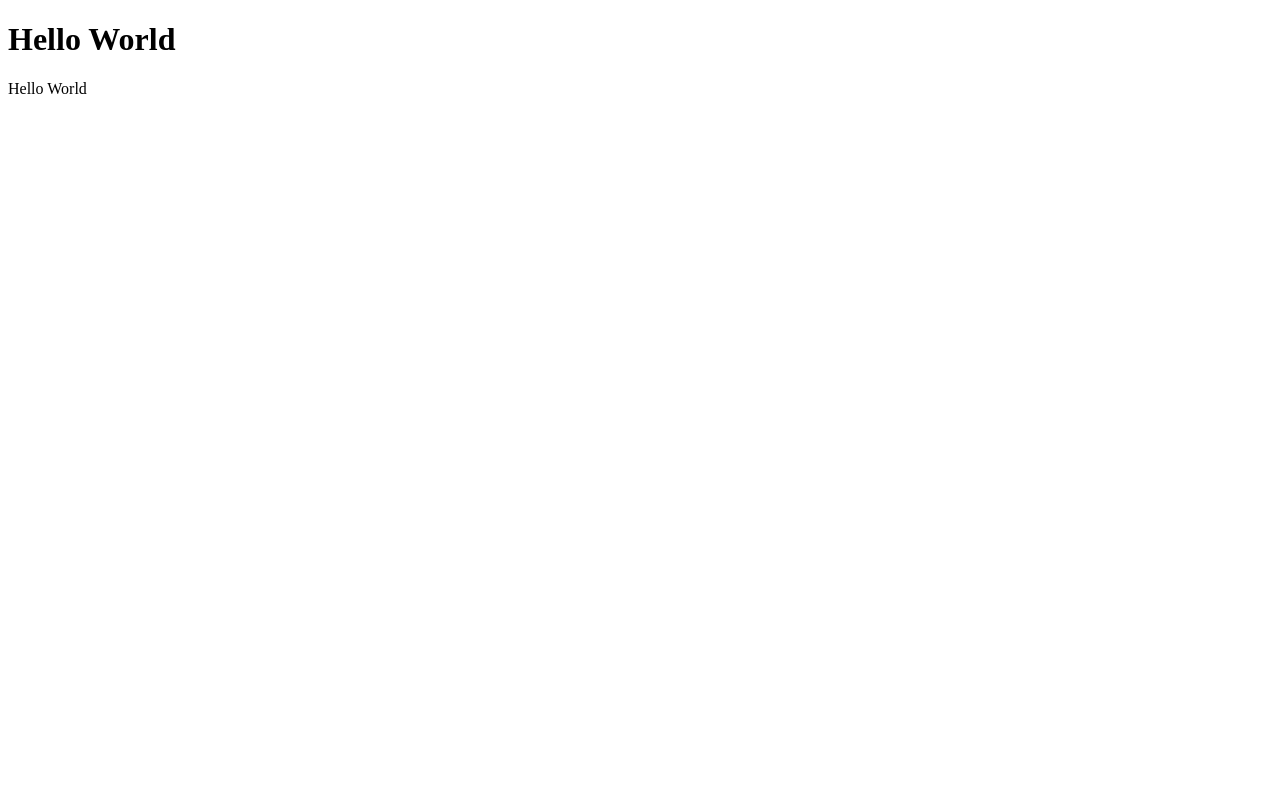
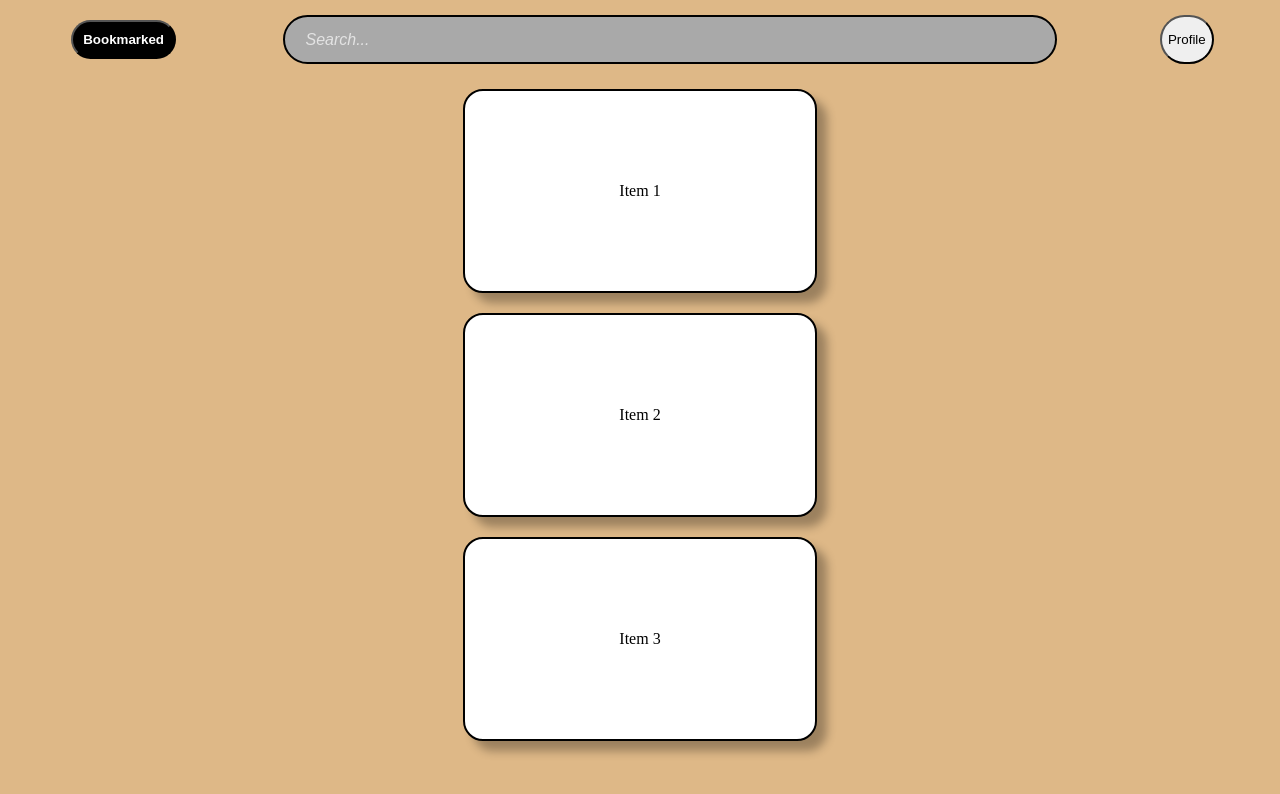
Before and after one commit to Imrnazuhr/BiteDash, a plain HTML site: page main.html in a window 1280 px wide. Drawn offline with Linux system fonts and the light colour scheme.

Commit message:
add main page
also minor adjust to css

```diff
--- a/main.html
+++ b/main.html
@@ -1,8 +1,20 @@
 <!DOCTYPE html>
 <head>
     <title>Main Page</title>
+    <link rel="stylesheet" href="stylesheet.css">
+    <script src="script.js" defer></script>
 </head>
 <body>
-    <h1>Hello World</h1>
-    <p>Hello World</p>
+    <div class="main-page">
+    <div class="main-navigator">
+        <button class="clickable-button">Bookmarked</button>
+        <input type="text" placeholder="Search..." id="search-bar">
+        <button id="profile-button">Profile</button>
+    </div>
+    <div class="recipe-list">
+        <div class="recipe-item">Item 1</div>
+        <div class="recipe-item">Item 2</div>
+        <div class="recipe-item">Item 3</div>
+    </div>
+    </div>
 </body>
--- a/script.js
+++ b/script.js
@@ -1,3 +1,6 @@
 function navigateToPage(page) {
     window.location.href = page;
 }
+function registered() {
+    document.getElementById("registered-status").textContent = "Your account has been registered!";
+}
--- a/stylesheet.css
+++ b/stylesheet.css
@@ -1,7 +1,15 @@
-
-
+/* For Login Page */
 body {
     margin: 0;
+    background-color: burlywood;
+}
+button {
+    cursor: pointer;
+}
+button:hover {
+    background-color: cadetblue;
+}
+.login-page {
     display: flex;
 }
 #login-wallpaper {
@@ -11,6 +19,7 @@ body {
 #logo {
     width: 150px;
     height: 150px;
+    padding: 25px;
     border-radius: 50%;
     margin-bottom: 50px;
 }
@@ -32,11 +41,54 @@ body {
     font-size: 16px;
     border-bottom: 2px solid black;
 }
-.right-panel button {
+.clickable-button {
     margin: 5px;
-    padding: 5px;
+    padding: 10px;
+    background-color: black;
+    color: white;
+    border-radius: 25px;
     font-weight: bold;
 }
-.login-button button:hover {
-    background-color: aquamarine;
+
+/* For Main Page */
+
+.main-navigator {
+    margin: 15px;
+    display: flex;
+    justify-content: space-around;
 }
+#profile-button {
+    border-radius: 50px;
+    right: 0;
+}
+#search-bar{
+    width: 60%;
+    padding: 10px;
+    font-size: 16px;
+    border-radius: 30px;
+    background-color:darkgrey;
+    border: 2px solid black;
+}
+#search-bar::placeholder {
+    padding-left: 10px;
+    color: #ffffffac;
+    font-style: italic;
+}
+.recipe-list {
+    display: flex;
+    justify-content: center;
+    align-items: center;
+    flex-direction: column;
+}
+.recipe-item {
+    border-radius: 20px;
+    width: 350px;
+    height: 200px;
+    border: 2px solid black;
+    background-color: white;
+    margin: 10px;
+    display: flex;
+    justify-content: center;
+    align-items: center;
+    box-shadow: 10px 10px 10px rgba(0, 0, 0, 0.3);
+}
```
Also changed, not shown: login.html (+6 -3 lines).
